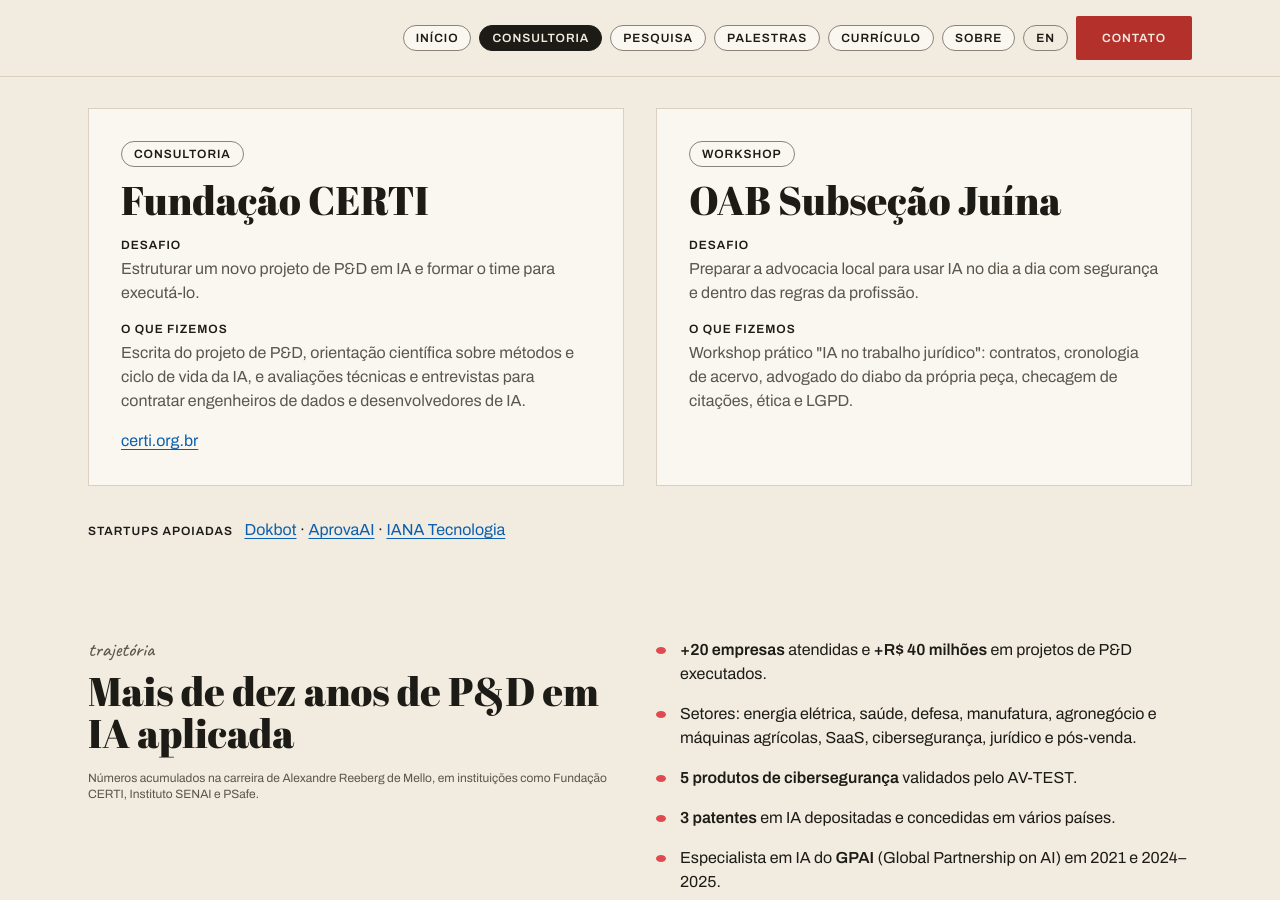
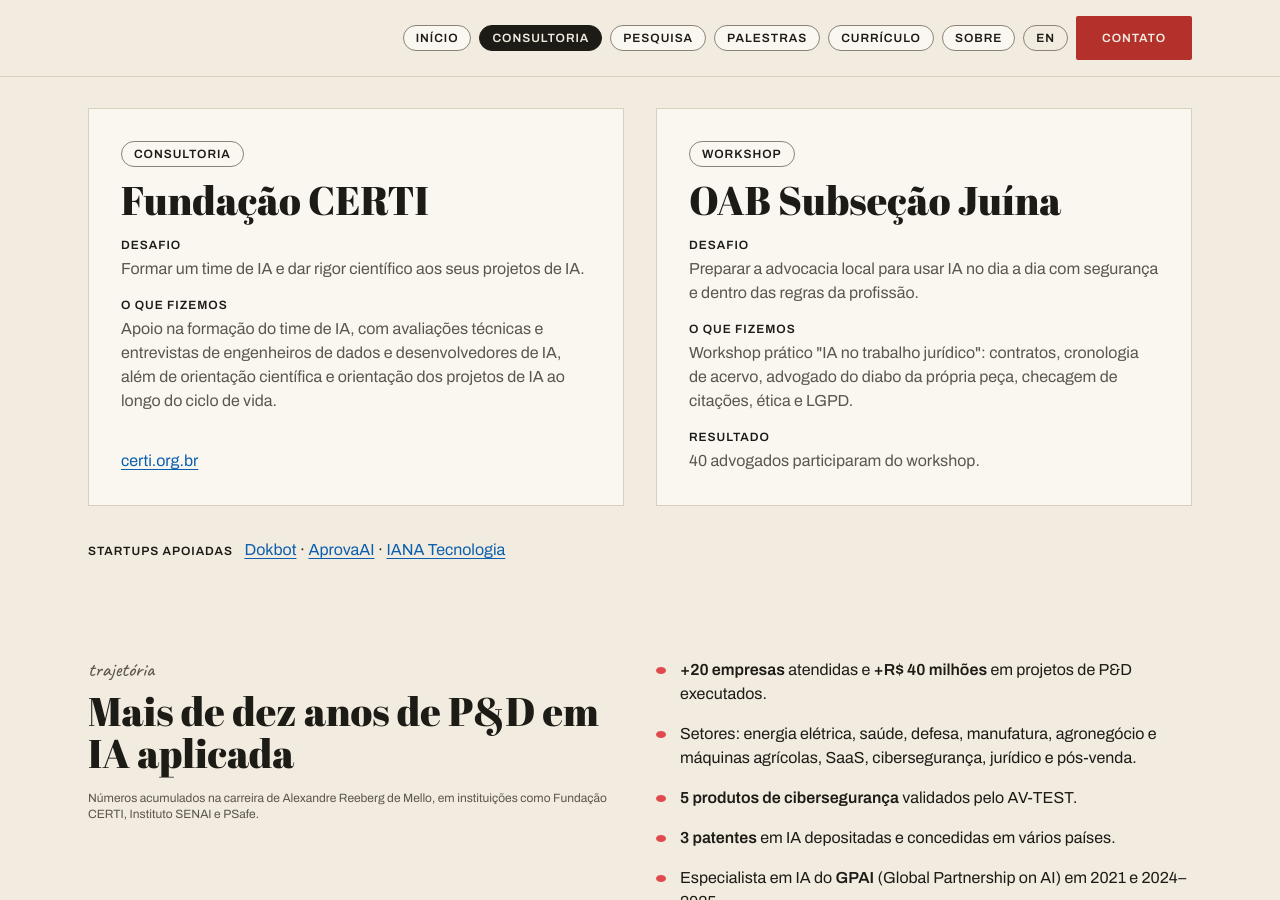
Before and after one commit to areeberg/alexandre.github.io, a Jekyll site: the page built from pt/consultoria.html, in a window 1280 px wide and 900 px high, scrolled down 2447 px. Built offline with Jekyll 4.4.1, drawn with Linux system fonts in a browser that asks for light colours; some of the changed text lies outside the part shown.

Commit message:
Ajusta casos, idiomas de atendimento e dados da empresa
- CERTI: apoio na formação do time de IA e orientação científica e de
  projetos de IA. OAB Juína: resultado de 40 advogados no workshop.
- FAQ: atendimento em português ou inglês.
- Rodapé e dados estruturados com razão social e CNPJ da ARM.

Co-Authored-By: Claude Opus 5.5 <noreply@anthropic.com>

```diff
--- a/_data/cases.yml
+++ b/_data/cases.yml
@@ -5,20 +5,22 @@ cases:
     kind: { en: Consulting, pt: Consultoria }
     url: https://certi.org.br/inteligencia-artificial/
     en:
-      challenge: Structure a new AI R&D project and build the team to deliver it.
-      done: "R&D project writing, scientific guidance on methods and the AI lifecycle, and technical assessments and interviews to hire data engineers and AI developers."
+      challenge: Build an AI team and bring scientific rigour to its AI projects.
+      done: "Support in forming the AI team, with technical assessments and interviews for data engineers and AI developers, plus scientific guidance and guidance on the AI projects and their lifecycle."
     pt:
-      challenge: Estruturar um novo projeto de P&D em IA e formar o time para executá-lo.
-      done: "Escrita do projeto de P&D, orientação científica sobre métodos e ciclo de vida da IA, e avaliações técnicas e entrevistas para contratar engenheiros de dados e desenvolvedores de IA."
+      challenge: Formar um time de IA e dar rigor científico aos seus projetos de IA.
+      done: "Apoio na formação do time de IA, com avaliações técnicas e entrevistas de engenheiros de dados e desenvolvedores de IA, além de orientação científica e orientação dos projetos de IA ao longo do ciclo de vida."
   - org: OAB Subseção Juína
     kind: { en: Workshop, pt: Workshop }
     url: ""
     en:
       challenge: Prepare local lawyers to use AI in their daily work safely and within professional rules.
       done: "Hands-on workshop \"AI in legal work\": contracts, case-file chronologies, devil's-advocate review of briefs, citation checking, ethics and LGPD."
+      result: 40 lawyers took part in the workshop.
     pt:
       challenge: Preparar a advocacia local para usar IA no dia a dia com segurança e dentro das regras da profissão.
       done: "Workshop prático \"IA no trabalho jurídico\": contratos, cronologia de acervo, advogado do diabo da própria peça, checagem de citações, ética e LGPD."
+      result: 40 advogados participaram do workshop.
 
 startups:
   - { name: Dokbot, url: "https://www.dokbot.ai/" }
--- a/_data/cv.yml
+++ b/_data/cv.yml
@@ -53,12 +53,12 @@ experience:
       role: Founder and AI Consultant
       bullets:
         - "AI strategy and roadmaps, AI governance, AI team building, R&D project writing (FINEP, Lei da Informática, Lei do Bem), AI as a Service, matchmaking with research institutes and scientific consulting."
-        - "Clients include Fundação CERTI (R&D project writing, scientific guidance and AI team hiring), OAB Subseção Juína and the startups Dokbot, AprovaAI and IANA Tecnologia."
+        - "Clients include Fundação CERTI (AI team formation, scientific guidance and guidance on AI projects), OAB Subseção Juína (workshop for 40 lawyers) and the startups Dokbot, AprovaAI and IANA Tecnologia."
     pt:
       role: Fundador e consultor de IA
       bullets:
         - "Estratégia e roadmap de IA, governança de IA, criação de times de IA, escrita de projetos de P&D (FINEP, Lei da Informática, Lei do Bem), AI as a Service, matchmaking com ICTs e consultoria científica."
-        - "Clientes incluem a Fundação CERTI (escrita de projeto de P&D, orientação científica e contratação do time de IA), a OAB Subseção Juína e as startups Dokbot, AprovaAI e IANA Tecnologia."
+        - "Clientes incluem a Fundação CERTI (formação do time de IA, orientação científica e orientação de projetos de IA), a OAB Subseção Juína (workshop para 40 advogados) e as startups Dokbot, AprovaAI e IANA Tecnologia."
   - org: Fundação CERTI
     period: 2023 – 2026
     note:
--- a/_data/faq.yml
+++ b/_data/faq.yml
@@ -13,10 +13,10 @@
     a: "Por projeto, com escopo fechado, ou mensalmente, no formato de head de IA sob demanda."
 - en:
     q: Remote or on site?
-    a: "Remote across Brazil and abroad, with on-site meetings when the project calls for them. Work can be in Portuguese, English or Spanish."
+    a: "Remote across Brazil and abroad, with on-site meetings when the project calls for them. Work can be in Portuguese or English."
   pt:
     q: O atendimento é remoto ou presencial?
-    a: "Remoto em todo o Brasil e no exterior, com encontros presenciais quando o projeto pede. O trabalho pode ser em português, inglês ou espanhol."
+    a: "Remoto em todo o Brasil e no exterior, com encontros presenciais quando o projeto pede. O atendimento pode ser em português ou inglês."
 - en:
     q: What about the confidentiality of my data?
     a: "A non-disclosure agreement is signed before any access to data or documents. Personal data is handled in line with the LGPD, and data stays in your environment whenever possible."
--- a/_data/links.yml
+++ b/_data/links.yml
@@ -3,3 +3,7 @@ linkedin: https://www.linkedin.com/in/alexandre-r-mello/
 instagram: https://www.instagram.com/melloreeberg/
 scholar: https://scholar.google.com/citations?hl=en&user=mWqeuIYAAAAJ
 orcid: https://orcid.org/0000-0003-3130-5328
+company:
+  name: ARM Consulting
+  legal_name: Alexandre Reeberg de Mello Consultoria em Tecnologia
+  cnpj: 65.600.479/0001-42
--- a/_includes/rodape.html
+++ b/_includes/rodape.html
@@ -15,6 +15,6 @@
       <li><a href="{{ l.scholar }}" rel="me noopener" target="_blank">Google Scholar</a></li>
       <li><a href="{{ l.orcid }}" rel="me noopener" target="_blank">ORCID</a></li>
     </ul>
-    <p class="legenda rodape__fim">&copy; {{ 'now' | date: '%Y' }} Alexandre Reeberg de Mello · ARM Consulting · {{ t.footer_note }}</p>
+    <p class="legenda rodape__fim">&copy; {{ 'now' | date: '%Y' }} {{ l.company.name }} · {{ l.company.legal_name }} · CNPJ {{ l.company.cnpj }}<br>{{ t.footer_note }}</p>
   </div>
 </footer>
--- a/_layouts/default.html
+++ b/_layouts/default.html
@@ -59,7 +59,9 @@
       }{% if page.ref == 'home' or page.ref == 'consulting' %},
       {
         "@type": "ProfessionalService",
-        "name": "ARM Consulting",
+        "name": "{{ l.company.name }}",
+        "legalName": "{{ l.company.legal_name }}",
+        "taxID": "{{ l.company.cnpj }}",
         "description": "{% if lang == 'pt' %}Consultoria em Inteligência Artificial: governança de IA, projetos de P&D financiados e head de IA sob demanda.{% else %}Artificial Intelligence consulting: AI governance, funded R&D projects and fractional Head of AI.{% endif %}",
         "url": "{{ page.url | absolute_url }}",
         "email": "mailto:{{ l.email }}",
```
